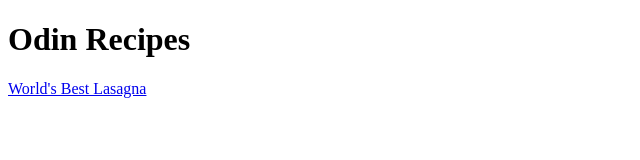
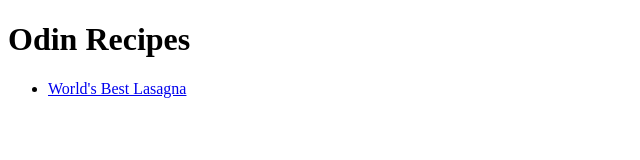
Before and after one commit to wasabinz/odin-recipes, a plain HTML site: page index.html in a window 1280 px wide. Shown: the whole page, without its empty margins (0-640 px from the left). Drawn offline with Linux system fonts and the light colour scheme.

Commit message:
make the recipe links as lists

```diff
--- a/index.html
+++ b/index.html
@@ -7,6 +7,8 @@
 </head>
 <body>
     <h1>Odin Recipes</h1>
-    <a href="./recipes/lasagna.html">World's Best Lasagna</a>
+    <ul>
+    <li><a href="./recipes/lasagna.html">World's Best Lasagna</a></li>
+    </ul>
 </body>
 </html>
```
